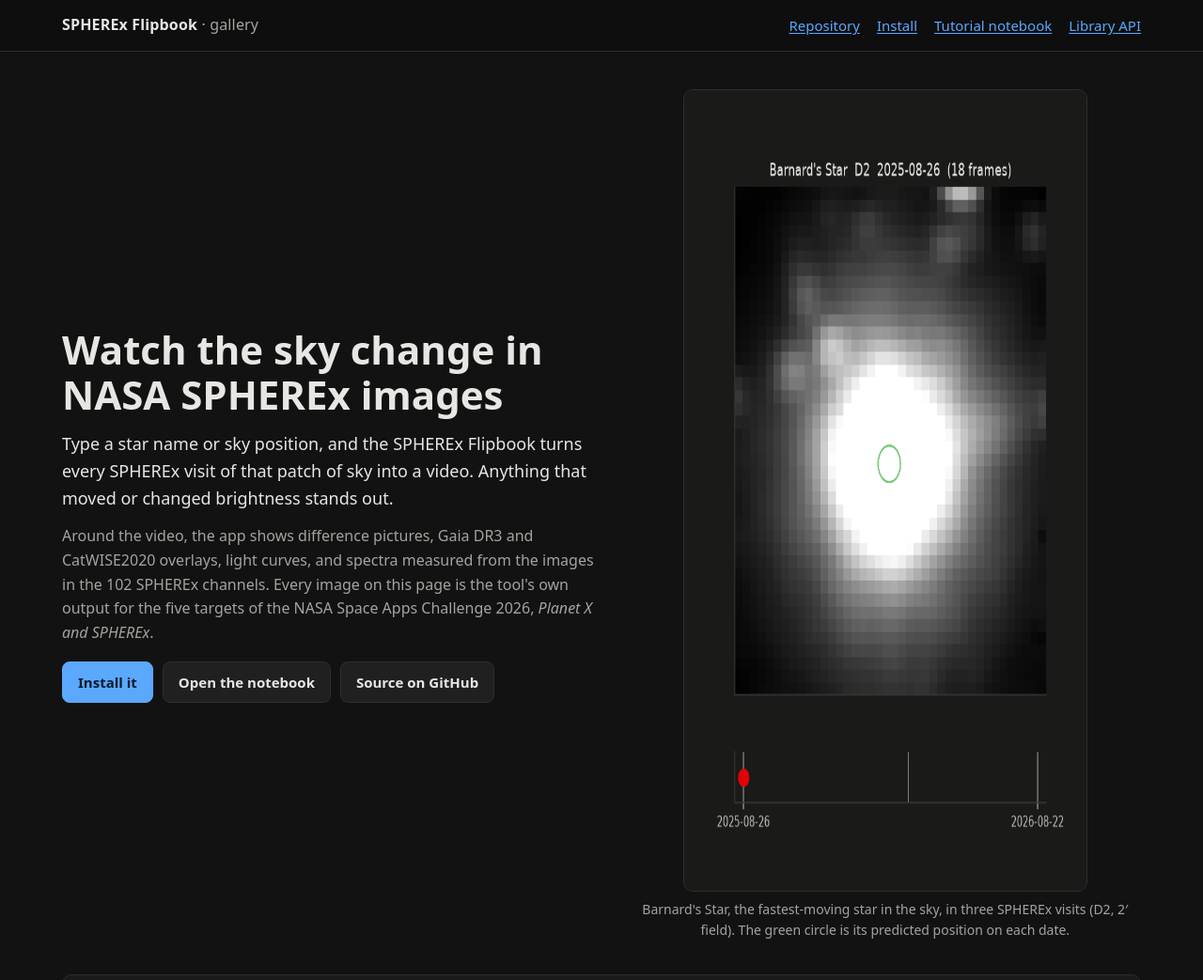
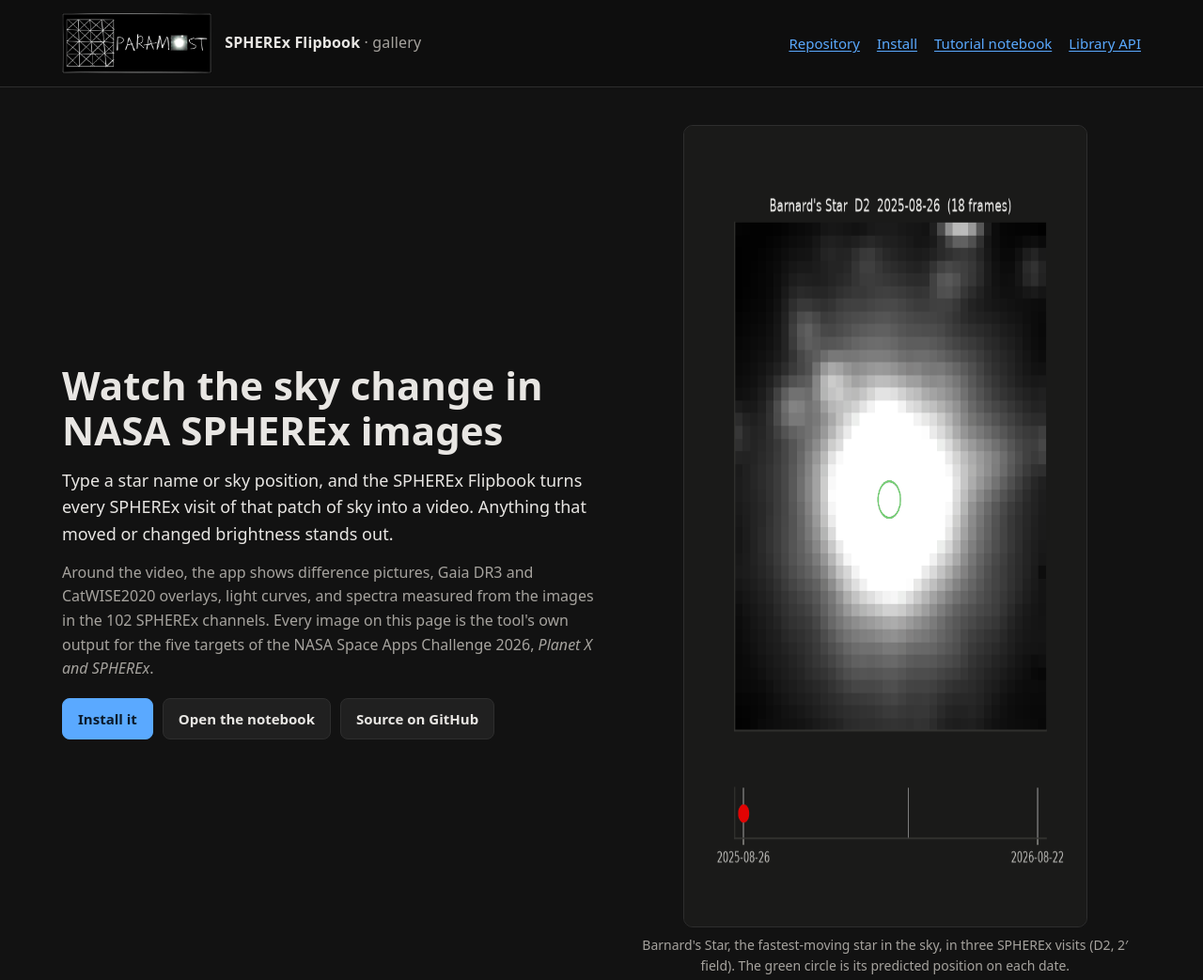
Before and after one commit to UTMOS12345/spherex_project, a plain HTML site: page docs/index.html in a window 1280 px wide. Shown: the top 1043 px of the page at 94% size. Drawn offline with Linux system fonts and the light colour scheme.

Commit message:
Gallery: wordmark in the header, logo favicon and apple-touch icon
Co-Authored-By: Claude Opus 5.5 <noreply@anthropic.com>

```diff
--- a/docs/index.html
+++ b/docs/index.html
@@ -5,6 +5,9 @@
 <meta name="viewport" content="width=device-width, initial-scale=1">
 <title>SPHEREx Flipbook Gallery</title>
 <meta name="description" content="What the SPHEREx Flipbook shows for the five NASA Space Apps 2026 challenge targets: videos, difference pictures, light curves and spectra from NASA SPHEREx images.">
+<link rel="icon" type="image/png" sizes="32x32" href="img/brand/icon_32.png">
+<link rel="icon" type="image/png" sizes="64x64" href="img/brand/icon_64.png">
+<link rel="apple-touch-icon" href="img/brand/icon_256.png">
 <style>
   :root {
     color-scheme: dark;
@@ -37,7 +40,8 @@
   header.top { border-bottom: 1px solid var(--line); background: #0e0e0e; }
   .top .wrap { display: flex; flex-wrap: wrap; align-items: center; justify-content: space-between;
                gap: 8px 20px; padding-top: 14px; padding-bottom: 14px; }
-  .brand { font-weight: 700; letter-spacing: 0.01em; }
+  .brand { font-weight: 700; letter-spacing: 0.01em; display: flex; align-items: center; gap: 14px; }
+  .brand img { display: block; height: 64px; width: auto; }
   .brand span { color: var(--muted); font-weight: 400; }
   nav.links { display: flex; flex-wrap: wrap; gap: 6px 18px; font-size: 15px; }
 
@@ -116,7 +120,7 @@
 
 <header class="top">
   <div class="wrap">
-    <div class="brand">SPHEREx Flipbook <span>· gallery</span></div>
+    <div class="brand"><img src="img/brand/wordmark_480.png" width="159" height="64" alt="PARAMOST"><div>SPHEREx Flipbook <span>· gallery</span></div></div>
     <nav class="links" aria-label="Project links">
       <a href="https://github.com/UTMOS12345/spherex_project">Repository</a>
       <a href="https://github.com/UTMOS12345/spherex_project#install">Install</a>
```
